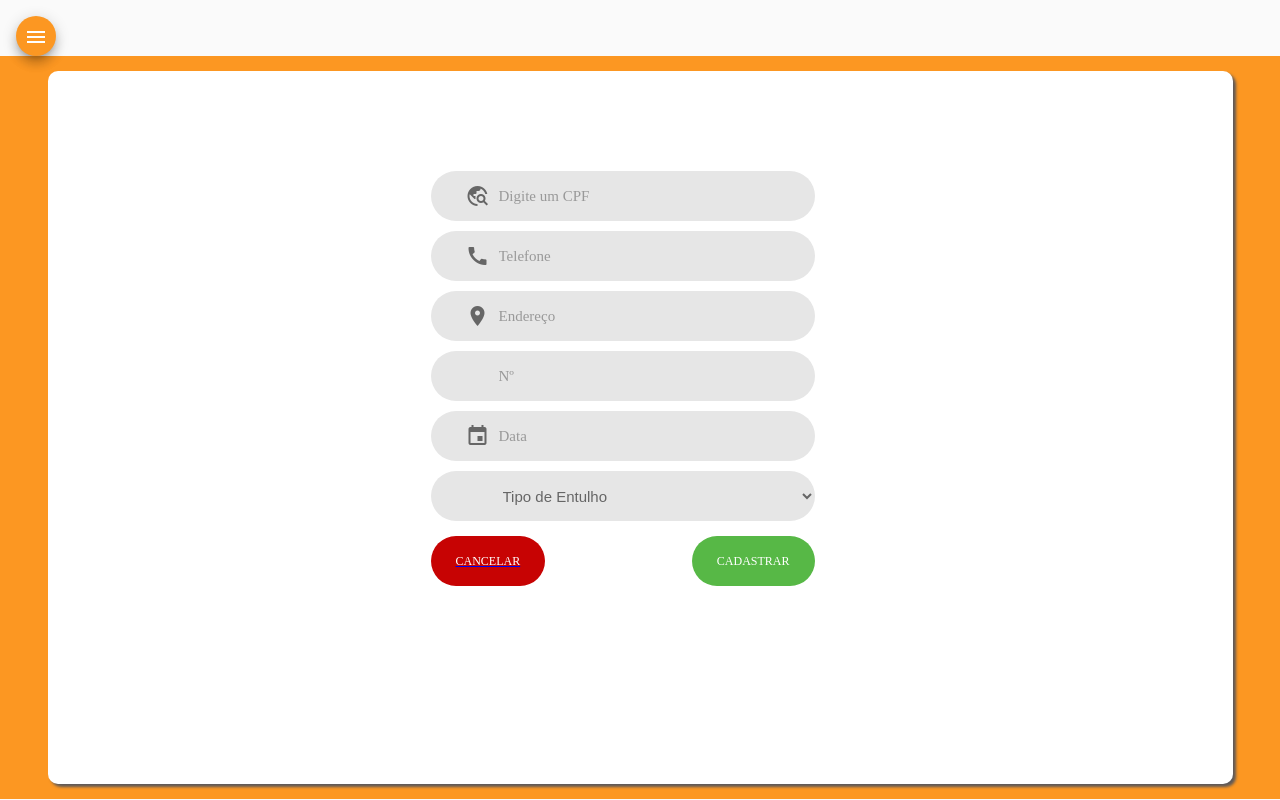
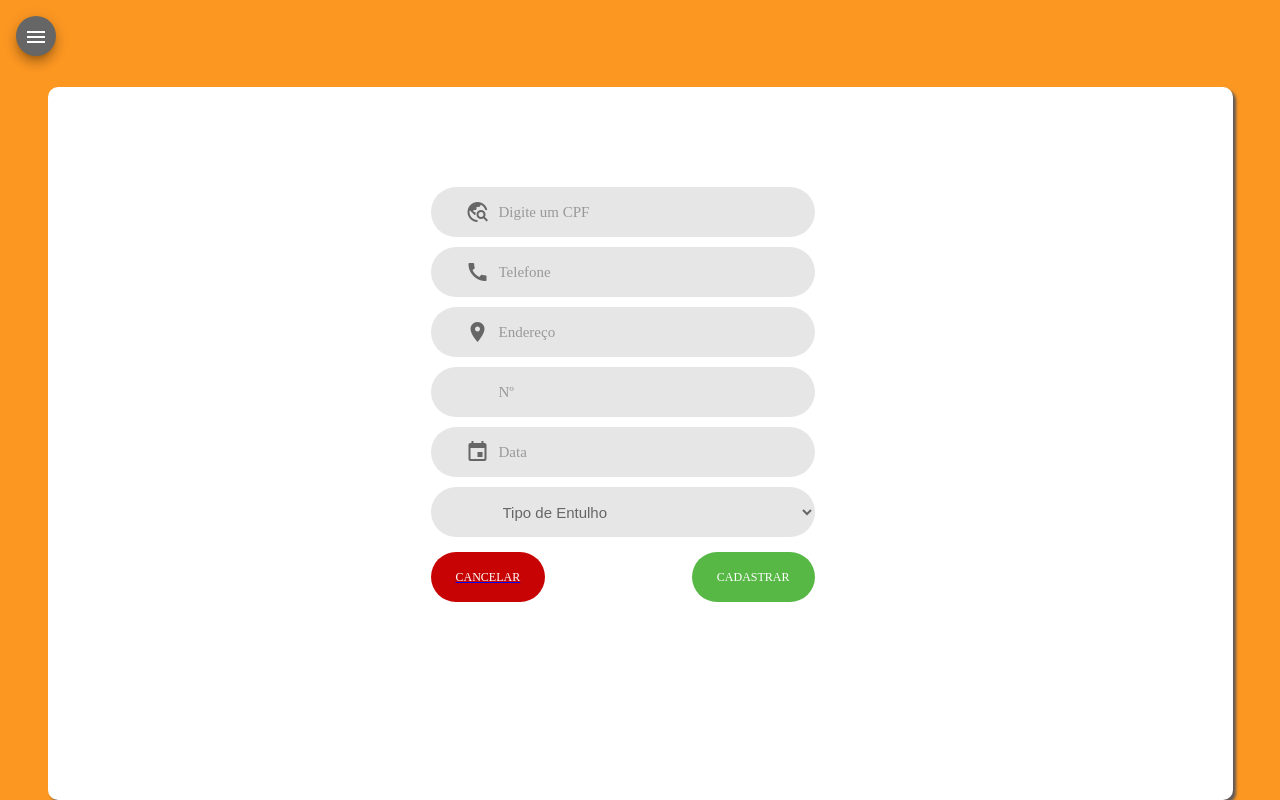
Before and after one commit to JeicksonT1000/Loca-Facil-Novo, an Angular app: page /solicitacao in a window 1280 px wide. Built offline with nearby package versions, Linux system fonts and the light colour scheme.

Commit message:
html e css para compoment solicitação alterações

```diff
--- a/src/app/components/nav/nav.component.css
+++ b/src/app/components/nav/nav.component.css
@@ -1,3 +1,6 @@
+mat-drawer-container {
+    background: #FC9722;
+}
 .container {
     height: 100%;
 }
@@ -27,8 +30,12 @@ img {
     background: rgb(53, 47, 36);
 }
 
+.sidenav-content {
+    background: #FC9722;
+}
+
 .menu {
     margin: 1rem 0 0 1rem;
     color: white;
-    background: #FC9722;
+    background: #666666;;
 }
--- a/src/app/components/nav/nav.component.html
+++ b/src/app/components/nav/nav.component.html
@@ -2,7 +2,7 @@
     <mat-drawer #drawer class="sidenav" mode="side">
         <img src="assets/img/imagen-nav.svg" alt="Imagem de navegação">
         <mat-nav-list class="nav-list">
-            <a mat-list-item routerLink="/">
+            <a mat-list-item routerLink="solicitacao">
                 <i class="material-icons">home</i>
                 Solicitação
             </a>
--- a/src/app/components/solicitacao/solicitacao.component.css
+++ b/src/app/components/solicitacao/solicitacao.component.css
@@ -53,6 +53,7 @@ iframe {
 
 .container-login100 {
   width: auto;
+  margin: 1rem auto ;
   height: auto;
   display: flex;
   flex-wrap: wrap;
```
